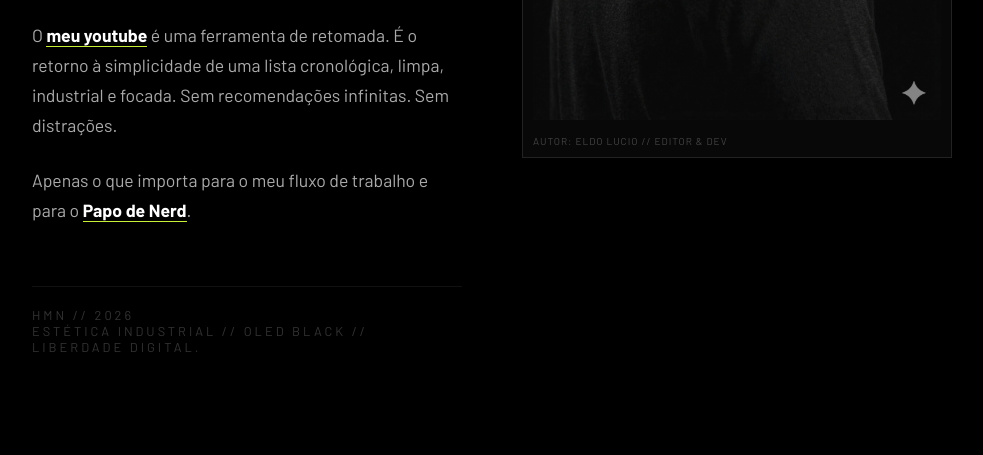
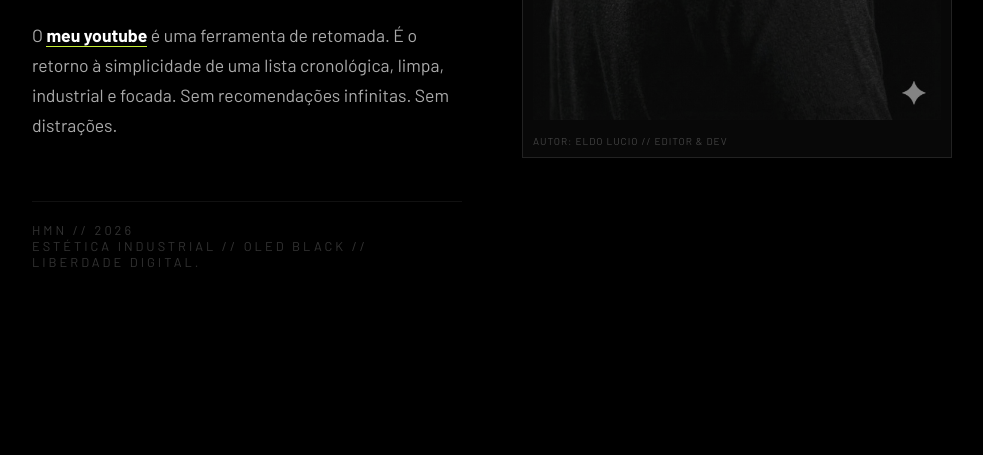
Before and after one commit to eldolucio/meu-youtube, a Flask app: page /sobre in a window 1280 px wide. Shown: the part 604-1059 px from the top of the page, without its empty margins (148-1131 px from the left). After the commit the page ends 871 px from the top, so only its background shows below. Run offline with Flask 3, Linux system fonts and the light colour scheme; some libraries are stand-ins or nearby versions.

Commit message:
docs: refine manifesto text

```diff
--- a/templates/sobre.html
+++ b/templates/sobre.html
@@ -100,8 +100,6 @@
                 <p>Eu estava cansado do algoritmo. Cansado de ver "Shorts" irrelevantes poluindo minha visão, de ser interrompido por anúncios agressivos e de ter sugestões baseadas no que o Google quer que eu veja, e não no que eu escolhi seguir.</p>
 
                 <p>O <span class="highlight">meu youtube</span> é uma ferramenta de retomada. É o retorno à simplicidade de uma lista cronológica, limpa, industrial e focada. Sem recomendações infinitas. Sem distrações.</p>
-
-                <p>Apenas o que importa para o meu fluxo de trabalho e para o <span class="highlight">Papo de Nerd</span>.</p>
             </div>
 
             <div class="signature">
```
